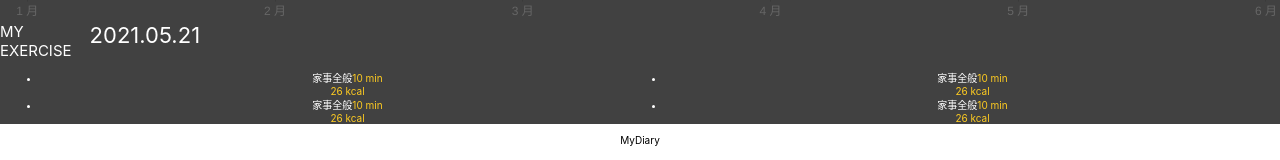
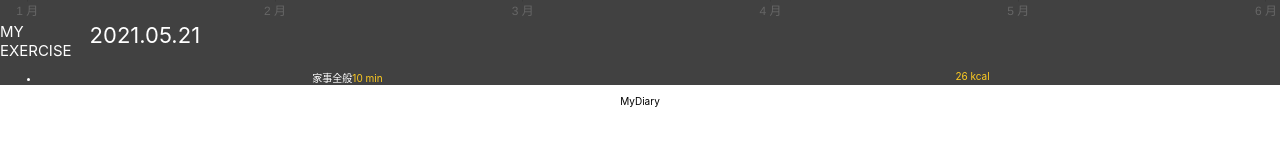
Before and after one commit to striderkein/react-boilerplate, a React (Create React App) app: page / in a window 1280 px wide. Shown: the part 542-702 px from the top of the page. Built offline with nearby package versions, Linux system fonts and the light colour scheme.

Commit message:
feat:「my exercise」のアイテムをコンポーネント化した

```diff
--- a/src/components/index.ts
+++ b/src/components/index.ts
@@ -1,5 +1,6 @@
 export { Button } from './ui/Button'
 export { ButtonContainer } from './ui/ButtonContainer'
+export { ExerciseItem } from './ui/ExerciseItem'
 export { Graph } from './ui/Graph'
 export { Header } from './ui/Header'
 export { Input } from './ui/Input'
--- /dev/null
+++ b/src/components/ui/ExerciseItem.tsx
@@ -0,0 +1,18 @@
+import type { FC } from 'react'
+
+type Props = {
+  type: string,
+  duration: number,
+  calory: number,
+}
+
+export const ExerciseItem: FC<Props> = (props) => {
+  const { type, duration, calory } = props
+
+  return (
+    <li>
+      <span className='exercise-type'>{type}</span><span className='exercise-duration'>{duration} min</span>
+      <div className='exercise-calory'>{calory} kcal</div>
+    </li>
+  )
+}
--- a/src/components/ui/MyExercise.tsx
+++ b/src/components/ui/MyExercise.tsx
@@ -2,7 +2,7 @@ import type { FC } from 'react'
 // import { BrowserRouter, Switch, Route, Link, NavLink } from "react-router-dom";
 // import { BrowserRouter, Switch, Route, NavLink } from "react-router-dom";
 // import { BrowserRouter, Switch, Route } from "react-router-dom";
-// import { SquareButton } from 'components'
+import { ExerciseItem } from 'components'
 // import bgBodyRecord from '/images/btn-body-record.jpg'
 
 export const MyExercise: FC = () => {
@@ -12,7 +12,8 @@ export const MyExercise: FC = () => {
       <header className='exercise-header'><span className='exercise-title'>MY EXERCISE</span><span className='exercise-date'>2021.05.21</span></header>
       <main>
         <ul className='my-exercise-list'>
-          <li>
+          <ExerciseItem type='家事全般' duration={10} calory={26} />
+          {/* <li>
             <span className='exercise-type'>家事全般</span><span className='exercise-duration'>10 min</span>
             <div className='exercise-calory'>26 kcal</div>
           </li>
@@ -27,7 +28,7 @@ export const MyExercise: FC = () => {
           <li>
             <span className='exercise-type'>家事全般</span><span className='exercise-duration'>10 min</span>
             <div className='exercise-calory'>26 kcal</div>
-          </li>
+          </li> */}
         </ul>
       </main>
     </div>
```
